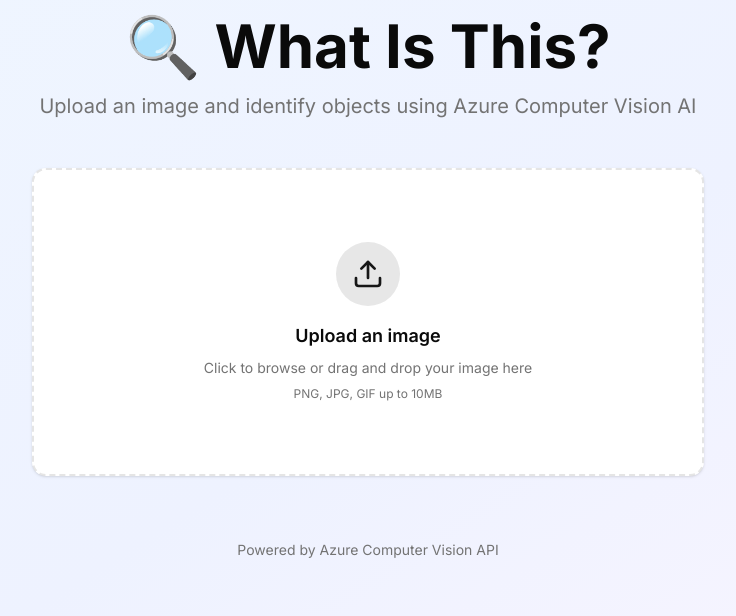
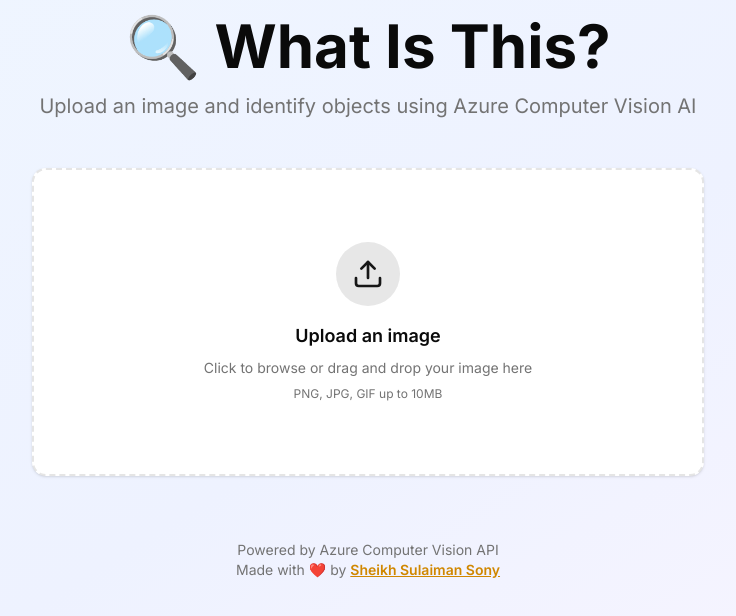
Before and after one commit to sheikhsulaiman/what-is-this, a React (Vite) app: page / in a window 1280 px wide. Shown: the top 616 px of the page, without its empty margins (272-1008 px from the left). Built offline with nearby package versions, Linux system fonts and the light colour scheme; no server answers; what @azure/ms-rest-js would draw is missing.

Commit message:
update footer

```diff
--- a/src/App.tsx
+++ b/src/App.tsx
@@ -81,6 +81,14 @@ function App() {
       {/* Footer */}
       <footer className="text-center text-sm text-muted-foreground py-8">
         <p>Powered by Azure Computer Vision API</p>
+        <p>
+          Made with ❤️ by{" "}
+          <span className="text-yellow-600 font-semibold">
+            <a href="https://www.sonyed.tech" className="underline">
+              Sheikh Sulaiman Sony
+            </a>
+          </span>
+        </p>
       </footer>
     </div>
   );
```
